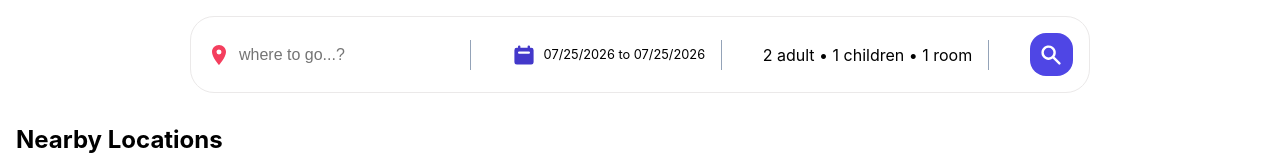
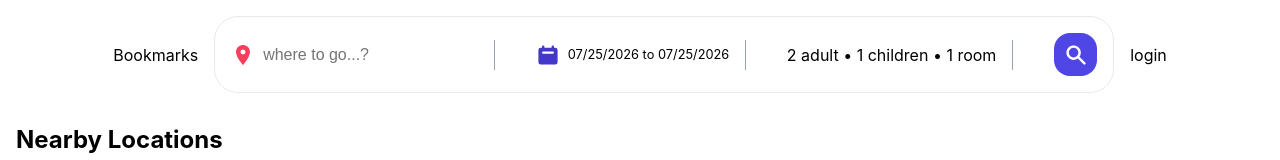
Before and after one commit to mahdimoradi-tech/booking-hotel-app, a React (Vite) app: page / in a window 1280 px wide. Shown: the top 160 px of the page. Built offline with nearby package versions, Linux system fonts and the light colour scheme; no server answers; data requests are answered from the project's data file.

Commit message:
feat(header-navigation): navigate to bookmark or login page

```diff
--- a/src/components/Header/Header.jsx
+++ b/src/components/Header/Header.jsx
@@ -1,6 +1,6 @@
 import { useRef, useState } from "react";
 import { MdLocationOn } from "react-icons/md";
-import { HiCalendar, HiMinus, HiPlus, HiSearch } from "react-icons/hi";
+import { HiCalendar, HiLogout, HiMinus, HiPlus, HiSearch } from "react-icons/hi";
 import useOutSideClick from "../../hooks/useOutSideClick";
 import "react-date-range/dist/styles.css"; // main style file
 import "react-date-range/dist/theme/default.css"; // theme css file
@@ -8,6 +8,7 @@ import { DateRange } from "react-date-range";
 import { format } from "date-fns";
 import {
   createSearchParams,
+  NavLink,
   useNavigate,
   useSearchParams,
 } from "react-router-dom";
@@ -55,6 +56,7 @@ function Header() {
 
   return (
     <div className="header">
+      <NavLink to="/bookmark">Bookmarks</NavLink>
       <div className="headerSearch">
         <div className="headerSearchItem">
           <MdLocationOn className="headerIcon locationIcon" />
@@ -106,6 +108,7 @@ function Header() {
           </button>
         </div>
       </div>
+      <User/>
     </div>
   );
 }
@@ -163,3 +166,11 @@ function OptionItem({ type, options, minLimit, handleOptions }) {
     </div>
   );
 }
+
+function User() {
+  return (
+    <div>
+        <NavLink to="/login">login</NavLink>
+    </div>
+  );
+}
```
